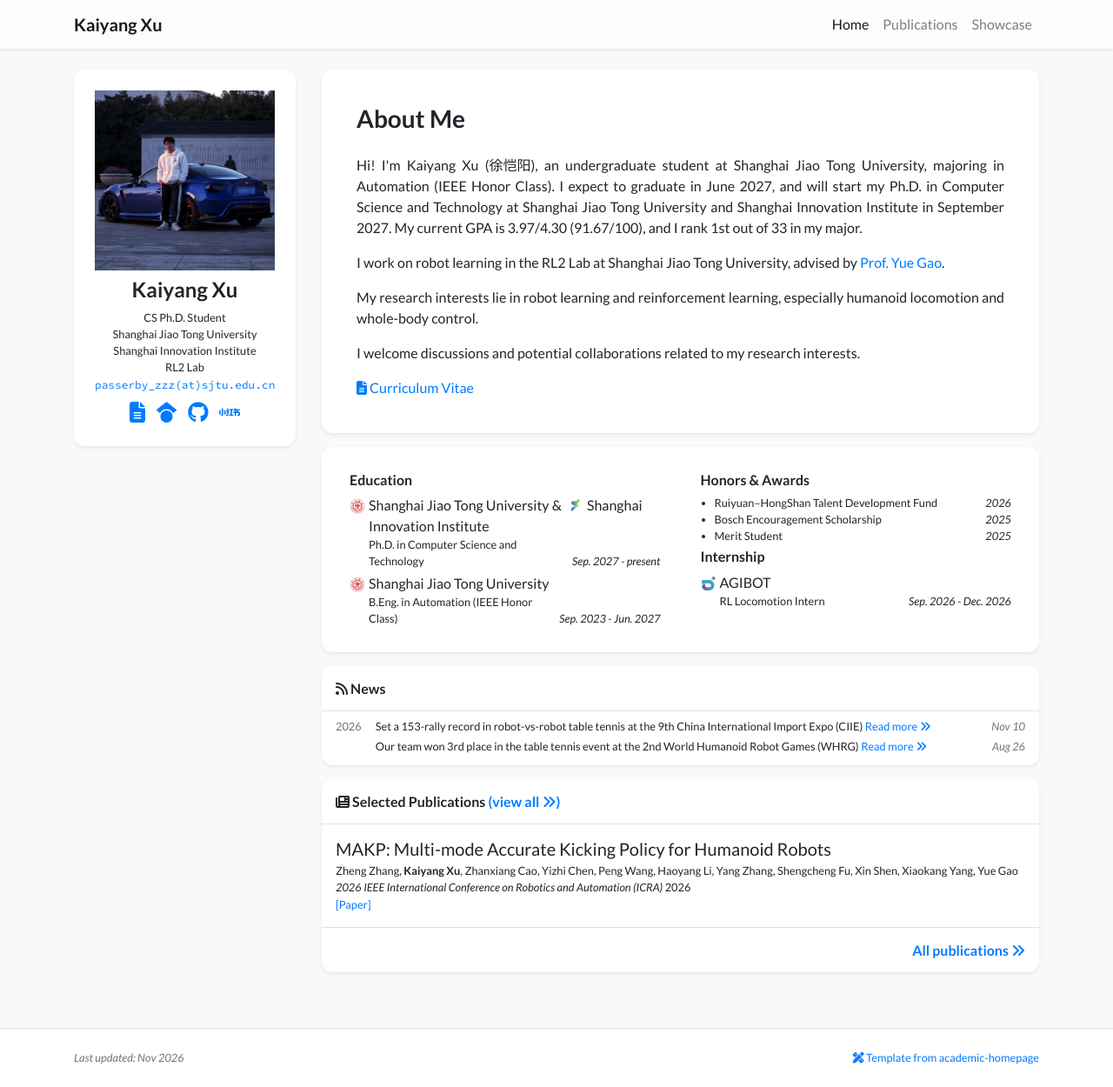
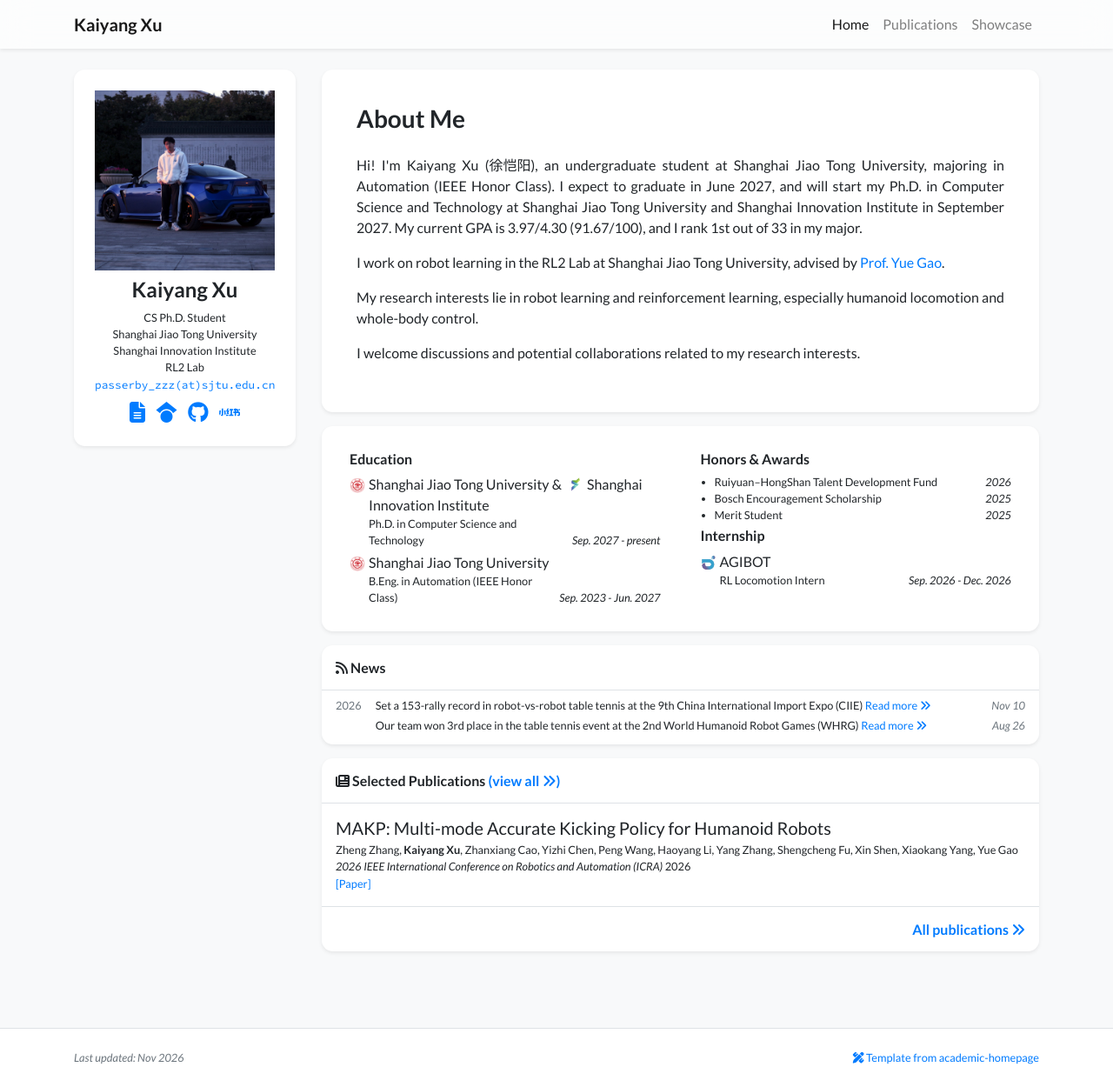
Before and after one commit to PasserbyZzz/PasserbyZzz.github.io, a Jekyll site: the page built from index.html, in a window 1280 px wide and 1250 px high. Shown: the whole window at 87% size. Built offline with Jekyll 4.4.1, drawn with Linux system fonts in a browser that asks for light colours; nearby versions of some CDN libraries; a style sheet for code colours, icons or effects is not loaded.

Commit message:
Remove duplicate CV link under bio

```diff
--- a/_includes/widgets/profile_card_bio_only.html
+++ b/_includes/widgets/profile_card_bio_only.html
@@ -13,9 +13,6 @@
                         <div class="text-profile-bio mt-0" {% if site.data.profile.short_bio_text_justify %}style="text-align: justify;"{% endif %}>
                             {{ site.data.profile.short_bio }}
                         </div>
-                        {% if site.data.profile.cv_link %}
-                            <a target="_blank" href="{{ site.data.profile.cv_link | relative_url }}"><i class="fas fa-file-alt"></i> Curriculum Vitae</a> <br/>
-                        {% endif %}
                     </div>
 
                 </div>
```
